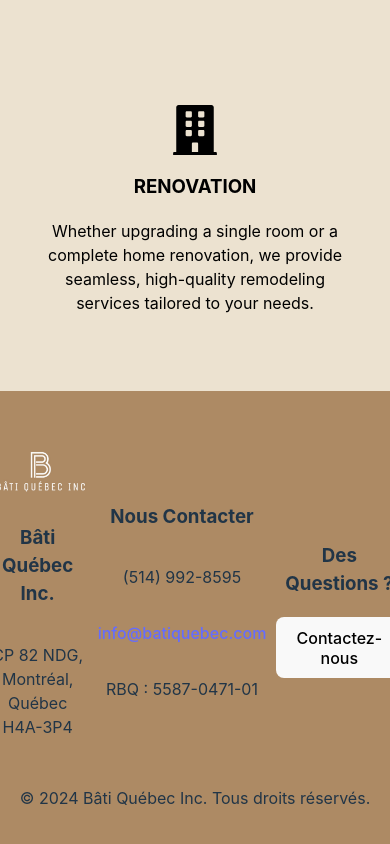
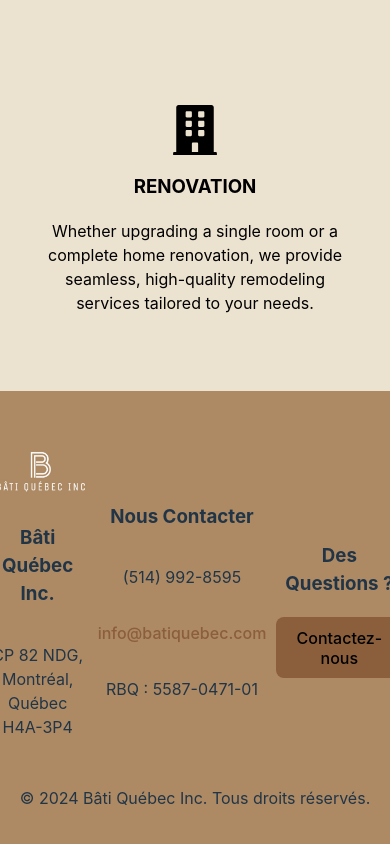
Before and after one commit to MyriamAssam/bati, a React (Vite) app: page / in a window 390 px wide. Shown: the part 1589-2433 px from the top of the page. Built offline with nearby package versions, Linux system fonts and the light colour scheme.

Commit message:
Arrangement style css pour mobile

```diff
--- a/src/App.css
+++ b/src/App.css
@@ -13,6 +13,22 @@
   margin: 0;
   padding: 0;
   background-color: #ECE2D0;
+}
+
+@keyframes fadeInAnimation {
+  from {
+    opacity: 0;
+    transform: translateY(20px);
+  }
+
+  to {
+    opacity: 1;
+    transform: translateY(0);
+  }
+}
+
+.head-text {
+  position: relative;
 }
 
 /* ✅ Correction du Header */
@@ -222,6 +238,20 @@
   margin-top: 20px;
 }
 
+.footer-section .footer-link {
+
+  color: #8B5E3C;
+
+
+}
+
+.footer-button {
+
+  background-color: #8B5E3C;
+
+
+}
+
 .footer-section img {
   width: 120px;
   height: auto;
```
